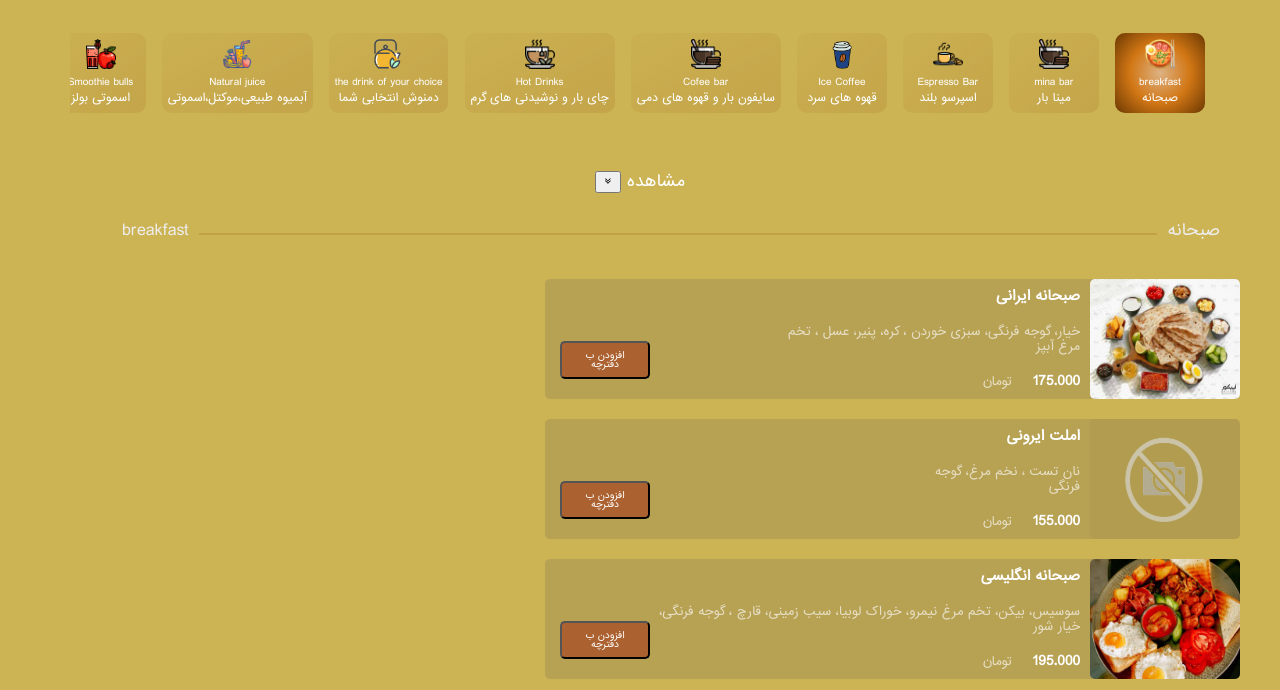
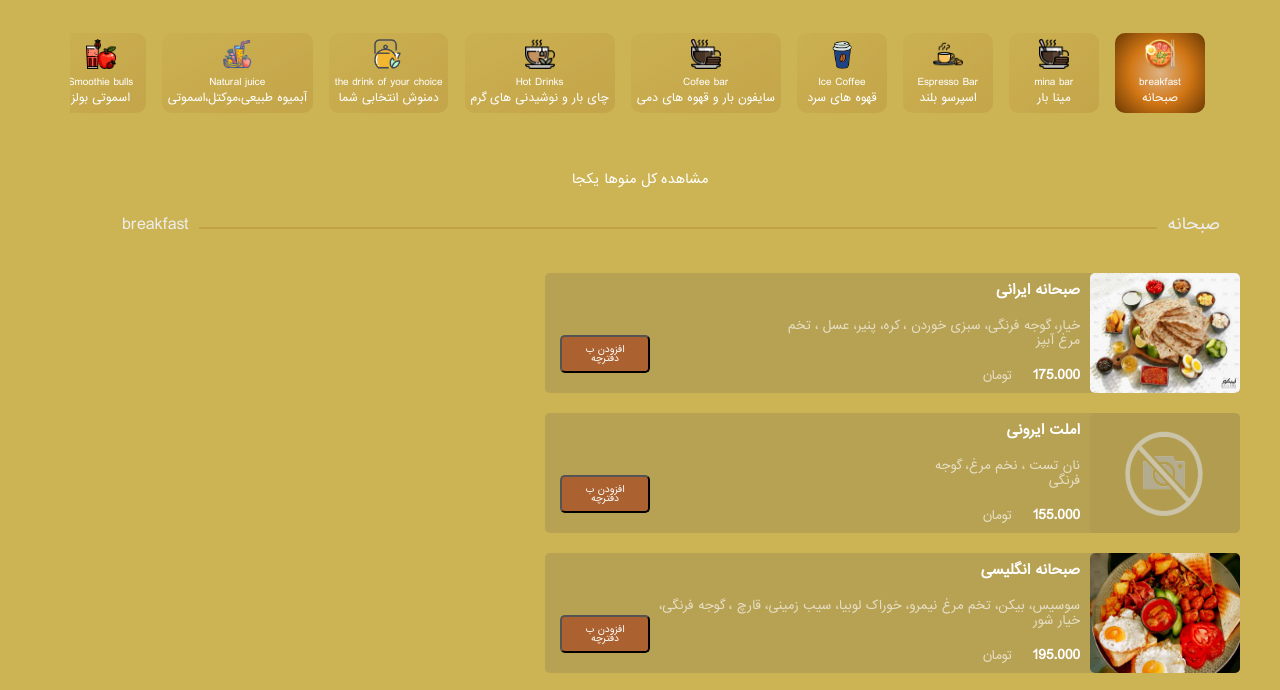
Before and after one commit to asma-gaini/epicor-cafe, a plain HTML site: page index.html in a window 1280 px wide. Shown: the part 57-747 px from the top of the page. Drawn offline with nearby package versions, Linux system fonts and the light colour scheme.

Commit message:
change styling dropdown

```diff
--- a/index.html
+++ b/index.html
@@ -384,7 +384,7 @@
             </div>
         </div> -->
 
-
+<!-- ***********************dropdown menu *************************** -->
         <div class="gatheringMenu">
             <!-- The overlay -->
         <div id="myNav" class="overlay">
@@ -580,10 +580,7 @@
 
         <div class="dropdownButton">
                 <!-- Use any element to open/show the overlay navigation menu -->
-            <button onclick="openNav()">
-                <img class="drop-img" src="./dropdown.webp" alt="">
-            </button>
-            <span>مشاهده</span>
+            <button onclick="openNav()">مشاهده کل منوها یکجا</button>
         </div>
 
 
--- a/style.css
+++ b/style.css
@@ -382,7 +382,7 @@ body{
     left: 0;
     top: 0;
     background-color: rgb(0,0,0); /* Black fallback color */
-    background-color: rgb(46 36 18 / 90%); /* Black w/opacity */
+    background-color: rgb(46 36 18 / 95%); /* Black w/opacity */
     overflow-x: hidden; /* Disable horizontal scroll */
     transition: 0.5s; /* 0.5 second transition effect to slide in or slide down the overlay (height or width, depending on reveal) */
   }
@@ -424,11 +424,17 @@ body{
     right: 45px;
     font-size: 60px;
   }
-  .drop-img{
-    width: 10px;
+  .overlay-content a button:hover {
+    background: rgb(235,173,96);
+    background: radial-gradient(circle, rgba(235,173,96,1) 0%, rgba(133,90,37,1) 100%);
   }
   .dropdownButton{
     text-align: center;
+  }
+  .dropdownButton button{
+    border: none;
+    background-color: inherit;
+    font-size: 13px;
   }
 
 
```
